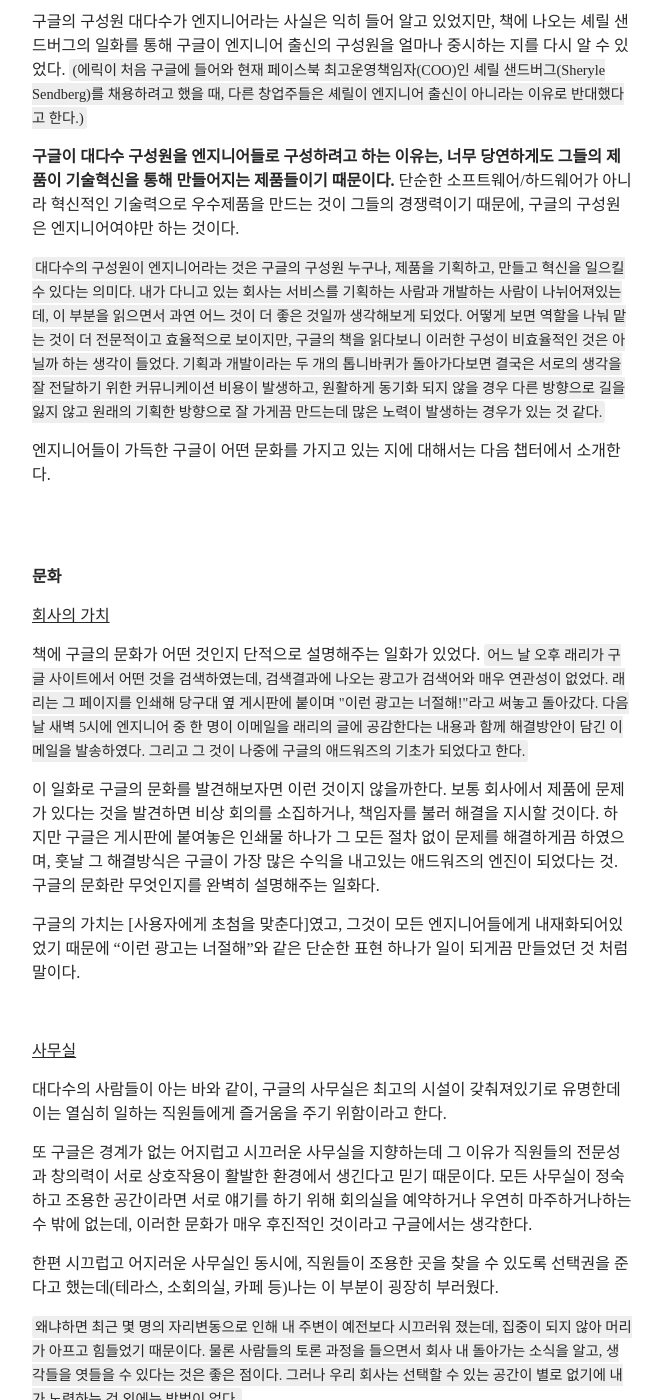
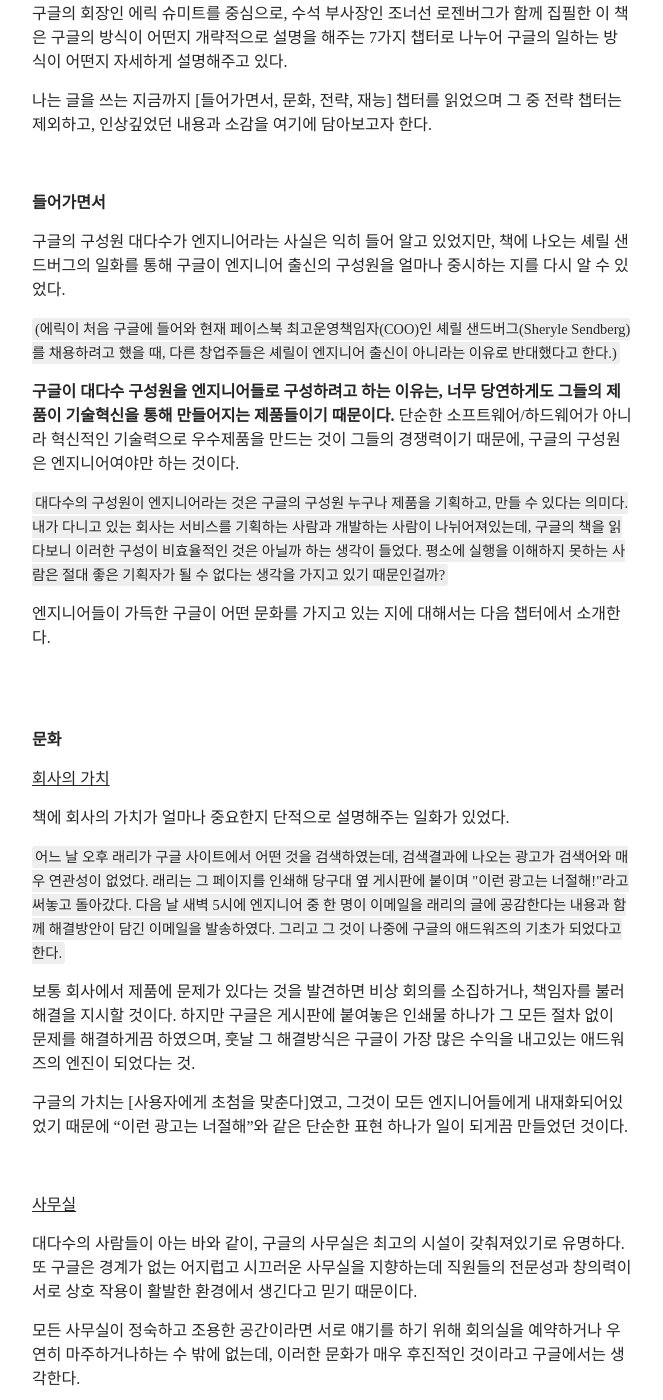
Before and after one commit to rohegg/rohegg.github.io, a Jekyll site: the page built from _posts/2017-06-11-How google works.md, in a window 1280 px wide and 1400 px high, scrolled down 531 px. Shown: the whole window, without its empty margins (308-971 px from the left). Built offline with Jekyll 4.4.1, drawn with Linux system fonts in a browser that asks for light colours; some of the changed text lies outside the part shown.

Commit message:
add image and edit post

```diff
--- a/_posts/2017-06-11-How google works.md
+++ b/_posts/2017-06-11-How google works.md
@@ -5,8 +5,9 @@
 ---
 
 
-이 책은 강남역 yes24를 구경하던 중 구입하게 되었다.
 책을 살 때는 보통 최근에 내가 궁금했던 것들, 혹은 공부하고 싶은 것에 관련된 책을 많이 사는 편인데, 요즘 회사 문화라는 것이 뭘까, 나는 어떤 문화를 가진 회사에 다니고 있는 것일까 등의 생각이 많이 들던 차라 <u>구글은 어떻게 <b>일하는가</b></u>라는 제목을 보고 바로 읽고 싶어졌다.
+
+<p align="center"><img src="https://rohegg.github.io/assets/img/google.jpg" width="60%"></p>
 
 구글의 회장인 에릭 슈미트를 중심으로, 수석 부사장인 조너선 로젠버그가 함께 집필한 이 책은 구글의 방식이 어떤지 개략적으로 설명을 해주는 7가지 챕터로 나누어 구글의 일하는 방식이 어떤지 자세하게 설명해주고 있다.
 
@@ -16,12 +17,14 @@
 
 **들어가면서**
 
-구글의 구성원 대다수가 엔지니어라는 사실은 익히 들어 알고 있었지만, 책에 나오는 셰릴 샌드버그의 일화를 통해 구글이 엔지니어 출신의 구성원을 얼마나 중시하는 지를 다시 알 수 있었다. ``(에릭이 처음 구글에 들어와 현재 페이스북 최고운영책임자(COO)인 셰릴 샌드버그(Sheryle Sendberg)를 채용하려고 했을 때, 다른 창업주들은 셰릴이 엔지니어 출신이 아니라는 이유로 반대했다고 한다.)``
+구글의 구성원 대다수가 엔지니어라는 사실은 익히 들어 알고 있었지만, 책에 나오는 셰릴 샌드버그의 일화를 통해 구글이 엔지니어 출신의 구성원을 얼마나 중시하는 지를 다시 알 수 있었다.
+
+``(에릭이 처음 구글에 들어와 현재 페이스북 최고운영책임자(COO)인 셰릴 샌드버그(Sheryle Sendberg)를 채용하려고 했을 때, 다른 창업주들은 셰릴이 엔지니어 출신이 아니라는 이유로 반대했다고 한다.)``
 
 **구글이 대다수 구성원을 엔지니어들로 구성하려고 하는 이유는, 너무 당연하게도 그들의 제품이 기술혁신을 통해 만들어지는 제품들이기 때문이다.** 단순한 소프트웨어/하드웨어가 아니라 혁신적인 기술력으로 우수제품을 만드는 것이 그들의 경쟁력이기 때문에, 구글의 구성원은 엔지니어여야만 하는 것이다.
 
 ``
-대다수의 구성원이 엔지니어라는 것은 구글의 구성원 누구나, 제품을 기획하고, 만들고 혁신을 일으킬 수 있다는 의미다. 내가 다니고 있는 회사는 서비스를 기획하는 사람과 개발하는 사람이 나뉘어져있는데, 이 부분을 읽으면서 과연 어느 것이 더 좋은 것일까 생각해보게 되었다. 어떻게 보면 역할을 나눠 맡는 것이 더 전문적이고 효율적으로 보이지만, 구글의 책을 읽다보니 이러한 구성이 비효율적인 것은 아닐까 하는 생각이 들었다. 기획과 개발이라는 두 개의 톱니바퀴가 돌아가다보면 결국은 서로의 생각을 잘 전달하기 위한 커뮤니케이션 비용이 발생하고, 원활하게 동기화 되지 않을 경우 다른 방향으로 길을 잃지 않고 원래의 기획한 방향으로 잘 가게끔 만드는데 많은 노력이 발생하는 경우가 있는 것 같다.
+대다수의 구성원이 엔지니어라는 것은 구글의 구성원 누구나 제품을 기획하고, 만들 수 있다는 의미다. 내가 다니고 있는 회사는 서비스를 기획하는 사람과 개발하는 사람이 나뉘어져있는데, 구글의 책을 읽다보니 이러한 구성이 비효율적인 것은 아닐까 하는 생각이 들었다. 평소에 실행을 이해하지 못하는 사람은 절대 좋은 기획자가 될 수 없다는 생각을 가지고 있기 때문인걸까?
 ``
 
 엔지니어들이 가득한 구글이 어떤 문화를 가지고 있는 지에 대해서는 다음 챕터에서 소개한다.
@@ -34,20 +37,21 @@
 
 <u>회사의 가치</u>
 
-책에 구글의 문화가 어떤 것인지 단적으로 설명해주는 일화가 있었다.
+책에 회사의 가치가 얼마나 중요한지 단적으로 설명해주는 일화가 있었다.
+
 ``어느 날 오후 래리가 구글 사이트에서 어떤 것을 검색하였는데, 검색결과에 나오는 광고가 검색어와 매우 연관성이 없었다. 래리는 그 페이지를 인쇄해 당구대 옆 게시판에 붙이며 "이런 광고는 너절해!"라고 써놓고 돌아갔다. 다음 날 새벽 5시에 엔지니어 중 한 명이 이메일을 래리의 글에 공감한다는 내용과 함께 해결방안이 담긴 이메일을 발송하였다. 그리고 그 것이 나중에 구글의 애드워즈의 기초가 되었다고 한다.``
 
-이 일화로 구글의 문화를 발견해보자면 이런 것이지 않을까한다. 보통 회사에서 제품에 문제가 있다는 것을 발견하면 비상 회의를 소집하거나, 책임자를 불러 해결을 지시할 것이다. 하지만 구글은 게시판에 붙여놓은 인쇄물 하나가 그 모든 절차 없이 문제를 해결하게끔 하였으며, 훗날 그 해결방식은 구글이 가장 많은 수익을 내고있는 애드워즈의 엔진이 되었다는 것. 구글의 문화란 무엇인지를 완벽히 설명해주는 일화다.
+보통 회사에서 제품에 문제가 있다는 것을 발견하면 비상 회의를 소집하거나, 책임자를 불러 해결을 지시할 것이다. 하지만 구글은 게시판에 붙여놓은 인쇄물 하나가 그 모든 절차 없이 문제를 해결하게끔 하였으며, 훗날 그 해결방식은 구글이 가장 많은 수익을 내고있는 애드워즈의 엔진이 되었다는 것.
 
-구글의 가치는 [사용자에게 초첨을 맞춘다]였고, 그것이 모든 엔지니어들에게 내재화되어있었기 때문에 "이런 광고는 너절해"와 같은 단순한 표현 하나가 일이 되게끔 만들었던 것 처럼 말이다.
+구글의 가치는 [사용자에게 초첨을 맞춘다]였고, 그것이 모든 엔지니어들에게 내재화되어있었기 때문에 "이런 광고는 너절해"와 같은 단순한 표현 하나가 일이 되게끔 만들었던 것이다.
 
 <br>
 
 <u>사무실</u>
 
-대다수의 사람들이 아는 바와 같이, 구글의 사무실은 최고의 시설이 갖춰져있기로 유명한데 이는 열심히 일하는 직원들에게 즐거움을 주기 위함이라고 한다.
+대다수의 사람들이 아는 바와 같이, 구글의 사무실은 최고의 시설이 갖춰져있기로 유명하다. 또 구글은 경계가 없는 어지럽고 시끄러운 사무실을 지향하는데 직원들의 전문성과 창의력이 서로 상호 작용이 활발한 환경에서 생긴다고 믿기 때문이다.
 
-또 구글은 경계가 없는 어지럽고 시끄러운 사무실을 지향하는데 그 이유가 직원들의 전문성과 창의력이 서로 상호작용이 활발한 환경에서 생긴다고 믿기 때문이다. 모든 사무실이 정숙하고 조용한 공간이라면 서로 얘기를 하기 위해 회의실을 예약하거나 우연히 마주하거나하는 수 밖에 없는데, 이러한 문화가 매우 후진적인 것이라고 구글에서는 생각한다.
+모든 사무실이 정숙하고 조용한 공간이라면 서로 얘기를 하기 위해 회의실을 예약하거나 우연히 마주하거나하는 수 밖에 없는데, 이러한 문화가 매우 후진적인 것이라고 구글에서는 생각한다.
 
 한편 시끄럽고 어지러운 사무실인 동시에, 직원들이 조용한 곳을 찾을 수 있도록 선택권을 준다고 했는데(테라스, 소회의실, 카페 등)나는 이 부분이 굉장히 부러웠다.
 
@@ -61,13 +65,14 @@
 
 <u>의견 개진</u>
 
-구글은 실력주의를 표방하는데, **중요한 것은 아이디어의 질적 수준이지 누가 말했느냐가 아니다**가  당연시 되는 문화를 말한다. 실력주의를 위해서는 무조건 "반대할 의무"가 있어야 하는데, 반대할 의무란 "어떤 아이디어에 잘못이 있다고 생각하면 관심을 불러일으켜야 하고 만약 이렇게 하지 않아 그 아이디어가 채택되면 비난받아야 하는 것"이라고 적혀있다.
+구글은 **중요한 것은 아이디어의 질적 수준이지 누가 말했느냐가 아니다**가  당연시 되는 문화 지킨다. 이러한 실력주의를 위해서는 무조건 **반대할 의무**가 있어야 하는데, 반대할 의무를 이렇게 정의하고 있다. "어떤 아이디어에 잘못이 있다고 생각하면 관심을 불러일으켜야 하고 만약 이렇게 하지 않아 그 아이디어가 채택되면 비난받아야 하는 것"
 
 ``
 나는 이 부분을 읽으며 스스로를 많이 돌이켜보게 되었다. 그동안 나는 뭔가 내 생각과 다른 경우  누군가가 내 의견을 우습게 생각할까봐, 혹시 내 의견이 잘못된 것일까봐 자신있게 반대하지 못했다. 또한 반대하는 것이 부정적인 사람으로 낙인 찍힐까 두려워 목소리를 내지 못하고 있었다.
 ``
 
 이 챕터 아래에는 맥킨지의 이야기가 있었는데 이 부분도 인상깊었다.
+
 ``맥킨지의 컨설턴트는 어떤 일이 정확하지 않거나 고객의 이익에 반한다고 생각할 때 누구나 반대할 의무가 있다. 모든 사람의 의견은 존중받아야 하며, 최고 직책이나 고객의 생각에 반대하는 걸 망설일 때는 자신의 의견을 다른사람과 공유해야 한다. 멘토의 역할이 대개 그렇듯이, 반대할 의무는 자신이 믿는 것을 분명히 밝히고 자신의 관점이 뒷받침 하는 사실을 제시하며 다른 사람들에게 자신의 관점을 이해하도록 영향을 줌으로써 자신의 의견에 깊이를 더해주고 스스로 성장하도록 해준다. 이것이 신뢰받는 조언자가 되는 지름길이다.``
 
 <br>
@@ -121,8 +126,6 @@
 ``최근에 우리 회사는 너무 동질적인 사람들이 모여있는 것이 아닐까 하는 생각이 들었는데, 이 부분을 읽으면서도 또 생각해보게 되었다. 가끔 동료들이 너무 같은 말투를 쓰거나, 같은 성향을 보일 때 생각을 하게 되었는데 답답하게 느끼면서도 그것이 왜 문제가 되는지는 정확히 생각해내지 못했었다.``
 
 <br>
-
-그 외에는 면접에 공을 들이고, 특정 직무에 사람이 필요할 때 너무 예전 경험을 기준으로 채용의 폭을 좁히지 말라는 말을 한다. 또한 능력에 따라 보상하고 아무리 채용이 급해도 질적 수준을 낮추지 말라고 조언한다.
 
 유능한 직원이 나가려고 할때 어떻게 해야하는지에 대해서도 언급하는데, 기본적으로 흥미를 잃지 않도록 일거리를 제공하는 것이 중요하며, 관심을 보이고 가치를 인정해주라고 말한다. 만약 그럼에도 불구하고 직원이 나가려고 한다면 퇴사 후 계획이 무엇인지, 그것은 준비된 것은 맞는지, 그것을 구글에서 함께 계획해볼 수는 없는지 질문하라고 조언한다.
 
```
Also changed, not shown: assets/img/google.jpg (added), 2 other files.
